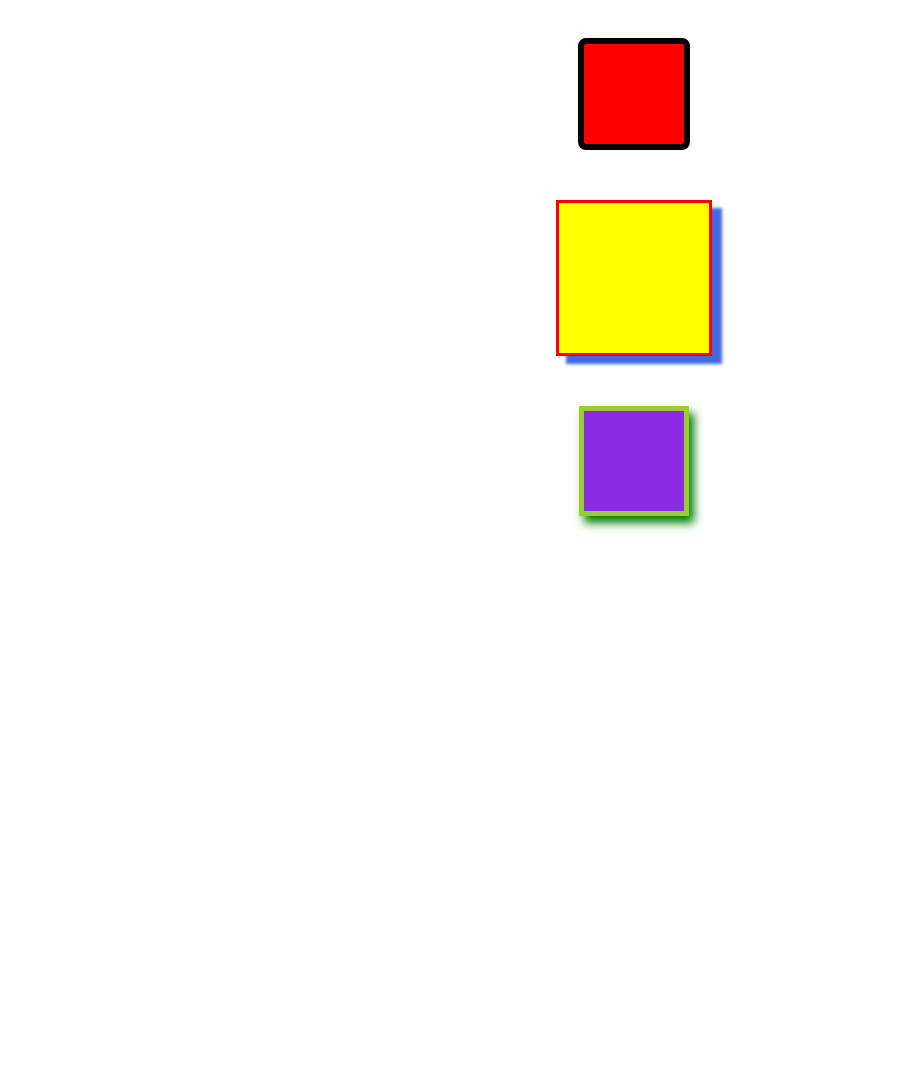
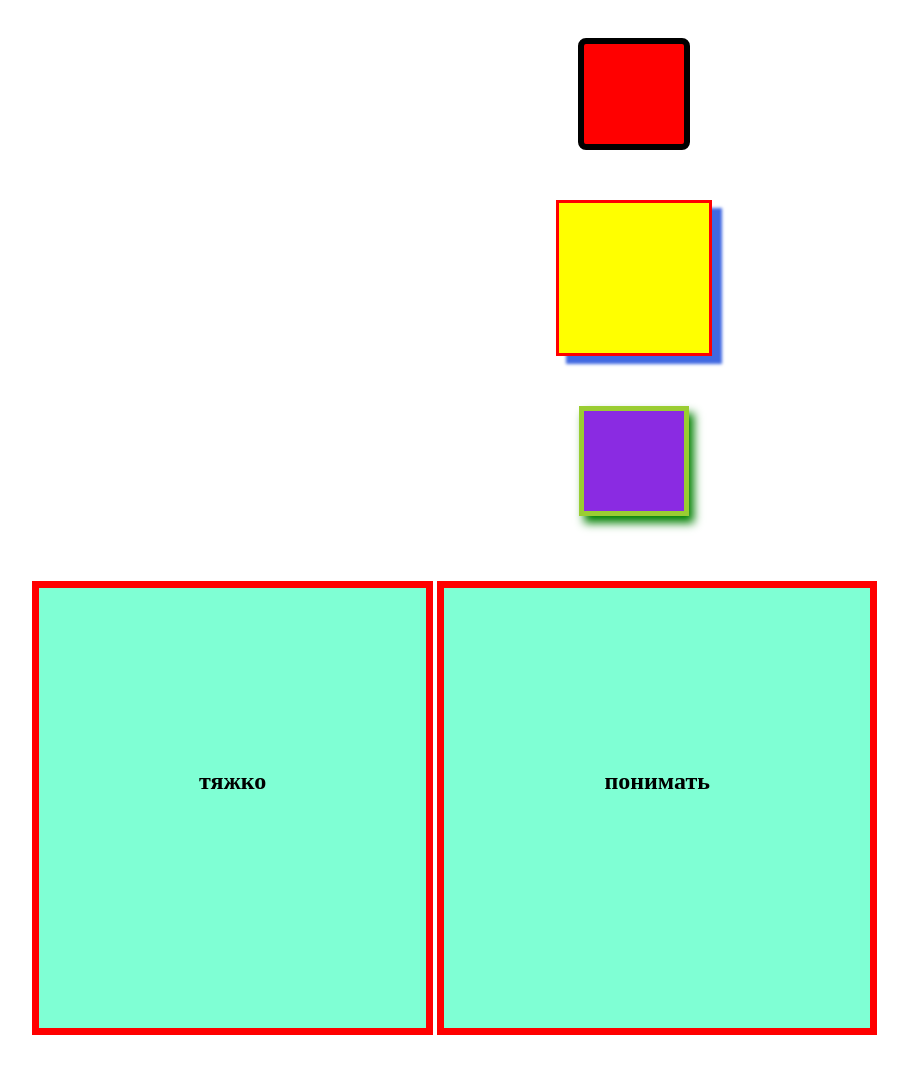
Before and after one commit to Roman2681/TEST, a plain HTML site: page index.html in a window 1280 px wide. Shown: the whole page, without its empty margins (6-914 px from the left). Before the commit the page ends 800 px from the top, so only its background shows below. Drawn offline with Linux system fonts and the light colour scheme.

```diff
--- a/index.html
+++ b/index.html
@@ -14,5 +14,11 @@
     </div>
     <div class="shadow">
     </div>
+    <div class="block3">
+        <h2>тяжко</h2>
+    </div>
+    <div class="block4">
+        <h2>понимать</h2>
+    </div>
 </body>
 </html>
--- a/style.css
+++ b/style.css
@@ -9,6 +9,7 @@
     background-color:red;
     border: 6px solid black;
     border-radius: 8px;
+
   }
   .block1{
     max-width: 150px;
@@ -27,3 +28,21 @@
     background-color: blueviolet;
     border: 5px solid yellowgreen;
   }
+  .block3{
+    height: 120px;
+    max-width: 350px;
+    background-color: aquamarine;
+    border: 7px solid red;
+    margin: 15px auto;
+    display: inline-block;
+    padding: 160px;
+  }
+  .block4{
+    height: 120px;
+    max-width: 350px;
+    background-color: aquamarine;
+    border: 7px solid red;
+    margin: 15px auto;
+    display: inline-block;
+    padding: 160px;
+  }
```
